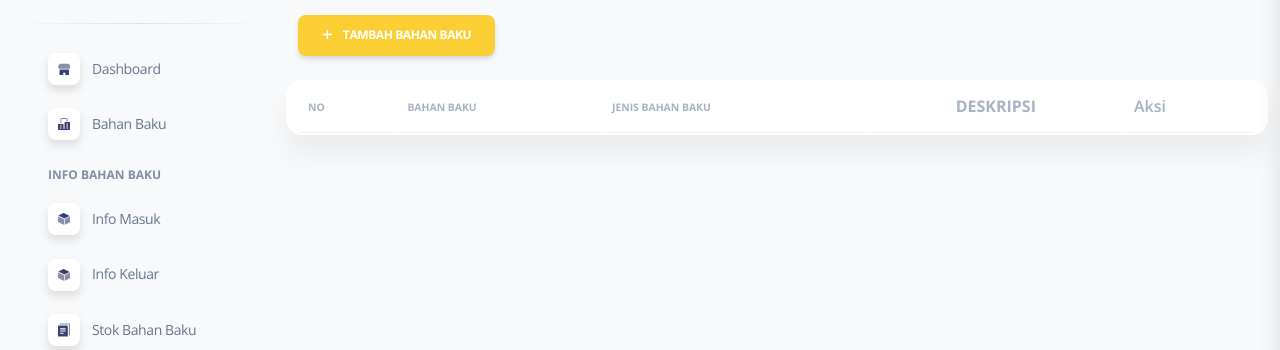
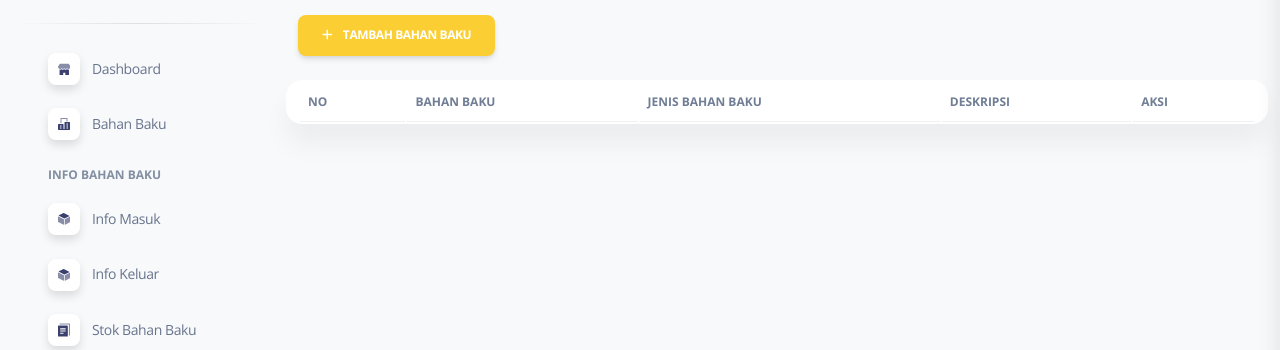
Before and after one commit to victorown/inventaris-daging, a CodeIgniter 4 app: the page made by app/Views/daging/daging.php in a window 1280 px wide. Shown: the part 71-421 px from the top of the page. Run offline with PHP 8.4 and a stand-in for CodeIgniter, Linux system fonts and the light colour scheme; the template is opened without the code that fills it, so the values that code supplies are empty; some libraries are stand-ins or nearby versions.

Commit message:
sedikit pembersihan teras

```diff
--- a/app/Controllers/MasukController.php
+++ b/app/Controllers/MasukController.php
@@ -39,10 +39,10 @@ class MasukController extends BaseController
     public function add()
     {
         $data = [
-            'title' => 'Tambah Data Daging Masuk',
+            'title' => 'Tambah Data Bahan Baku Masuk',
             'menu' => 'masuk',
-            'page' => 'Info Masuk',
-            'subtitle' => 'Tambah Data Daging Masuk',
+            'page' => 'Info Bahan Baku Masuk',
+            'subtitle' => 'Tambah Data Bahan Baku Masuk',
             'jenis' => $this->dagingModel->findAll(),
         ];
 
--- a/app/Controllers/StokController.php
+++ b/app/Controllers/StokController.php
@@ -27,10 +27,10 @@ class StokController extends BaseController
 
 
         $data = [
-            'title' => 'Stok Daging',
+            'title' => 'Stok Bahan Baku',
             'menu' => 'stok',
-            'page' => 'Stok Daging',
-            'subtitle' => 'Data Stok Daging',
+            'page' => 'Stok Bahan Baku',
+            'subtitle' => 'Data Stok Bahan Baku',
             'stok' => $this->stokmodel->findAll()
         ];
 
--- a/app/Views/daging/addDaging.php
+++ b/app/Views/daging/addDaging.php
@@ -38,7 +38,7 @@
         </div>
       </div>
       <div class="form-group">
-        <label class="form-control-label" for="basic-url">Deskripsi Daging</label>
+        <label class="form-control-label" for="basic-url">Deskripsi Bahan Baku</label>
         <div class="input-group">
           <textarea class="form-control" aria-label="With textarea" name="desc"></textarea>
         </div>
--- a/app/Views/daging/daging.php
+++ b/app/Views/daging/daging.php
@@ -40,11 +40,11 @@
       <table class="table align-items-center mb-0">
         <thead>
           <tr>
-            <th class="text-uppercase text-secondary text-xxs font-weight-bolder opacity-7 ps-2">No</th>
-            <th class="text-uppercase text-secondary text-xxs font-weight-bolder opacity-7 ps-2">Bahan Baku</th>
-            <th class="text-uppercase text-secondary text-xxs font-weight-bolder opacity-7 ps-2">Jenis Bahan Baku</th>
-            <th class="text-center text-uppercase text-secondary text-s font-weight-bolder opacity-7">Deskripsi</th>
-            <th class="text-secondary opacity-7 ps-2">Aksi</th>
+            <th class="text-uppercase text-dark text-xs font-weight-bolder opacity-7 ps-2">No</th>
+            <th class="text-uppercase text-dark text-xs font-weight-bolder opacity-7 ps-2">Bahan Baku</th>
+            <th class="text-uppercase text-dark text-xs font-weight-bolder opacity-7 ps-2">Jenis Bahan Baku</th>
+            <th class="text-uppercase text-dark text-xs font-weight-bolder opacity-7 ps-2">Deskripsi</th>
+            <th class="text-uppercase text-dark text-xs font-weight-bolder opacity-7 ps-2">Aksi</th>
           </tr>
         </thead>
         <tbody>
--- a/app/Views/daging/editDaging.php
+++ b/app/Views/daging/editDaging.php
@@ -39,7 +39,7 @@
         </div>
       </div>
       <div class="form-group">
-        <label class="form-control-label" for="basic-url">Jenis Daging</label>
+        <label class="form-control-label" for="basic-url">Deskripsi Bahan Baku</label>
         <div class="input-group">
           <textarea class="form-control" aria-label="With textarea" name="desc"><?= $daging['desc']; ?></textarea>
         </div>
--- a/app/Views/keluar/addKeluar.php
+++ b/app/Views/keluar/addKeluar.php
@@ -22,10 +22,10 @@
         <?= csrf_field(); ?>
         <div class="card px-3 py-2">
             <div class="form-group mb-3">
-                <label class="form-control-label" for="basic-url">Jenis Daging</label>
+                <label class="form-control-label" for="basic-url">Bahan Baku</label>
 
                 <select class="form-control" name="id_jenis_daging">
-                    <option>-- Pilih Jenis Daging --</option>
+                    <option>-- Pilih Bahan Baku --</option>
                     <?php foreach ($jenis as $j) : ?>
                         <option value="<?= $j['id'] ?>"><?= $j['bahan_baku'] ?> - <?= $j['nama_jenis'] ?></option>
                     <?php endforeach ?>
--- a/app/Views/keluar/editKeluar.php
+++ b/app/Views/keluar/editKeluar.php
@@ -27,7 +27,7 @@
     <input type="hidden" name="id" value="<?= $keluar->id ?>">
     <div class="card px-3 py-2">
       <div class="form-group mb-3">
-        <label class="form-control-label" for="basic-url">Jenis Daging</label>
+        <label class="form-control-label" for="basic-url">Bahan Baku</label>
         <select class="form-control" name="id_jenis_daging">
           <option>-- Pilih Bahan Baku --</option>
           <?php foreach ($daging as $j) : ?>
```
Also changed, not shown: app/Views/dashboard.php (+4 -4 lines), app/Views/keluar/keluar.php (+3 -4 lines), app/Views/masuk/masuk.php (+3 -7 lines), 5 other files.
